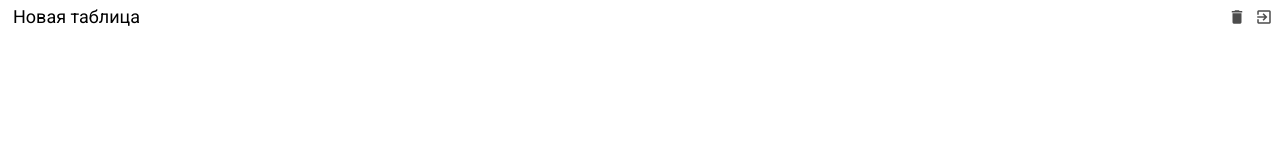
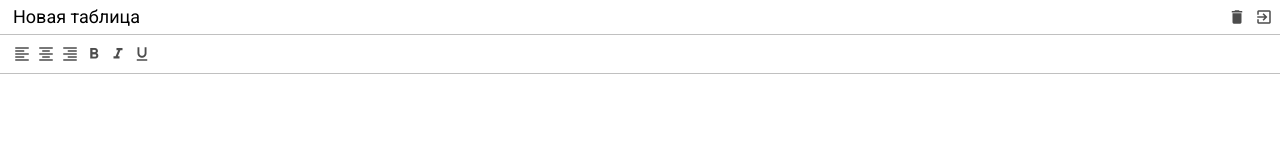
Before and after one commit to andrav24/tables, a website built with webpack: page src/index.html in a window 1280 px wide. Built offline with nearby package versions, Linux system fonts and the light colour scheme.

Commit message:
add toolbar

```diff
--- a/src/index.html
+++ b/src/index.html
@@ -26,8 +26,25 @@
         </div>
       </div>
 
-      <div class="excel__toolbar">
-
+      <div class="excel__toolbar toolbar">
+        <div class="button toolbar__button">
+          <i class="material-icons">format_align_left</i>
+        </div>
+        <div class="button toolbar__button">
+          <i class="material-icons">format_align_center</i>
+        </div>
+        <div class="button toolbar__button">
+          <i class="material-icons">format_align_right</i>
+        </div>
+        <div class="button toolbar__button">
+          <i class="material-icons">format_bold</i>
+        </div>
+        <div class="button toolbar__button">
+          <i class="material-icons">format_italic</i>
+        </div>
+        <div class="button toolbar__button">
+          <i class="material-icons">format_underline</i>
+        </div>
       </div>
 
       <div class="excel__formula">
--- a/src/scss/_variables.scss
+++ b/src/scss/_variables.scss
@@ -1,2 +1,3 @@
 $header-height: 34px;
+$toolbar-height: 40px;
 $border-color: #c0c0c0;
--- a/src/scss/toolbar.scss
+++ b/src/scss/toolbar.scss
@@ -2,5 +2,17 @@
 @import "mixins";
 
 .excel__toolbar {
+  position: absolute;
+  height: $toolbar-height;
+  left: 0;
+  right: 0;
+  top: $header-height;
+  border-top: 1px solid $border-color;
+  border-bottom: 1px solid $border-color;
+  padding: 7px 10px;
+  display: flex;
 
+  & .toolbar__button {
+    @include button(green);
+  }
 }
```
